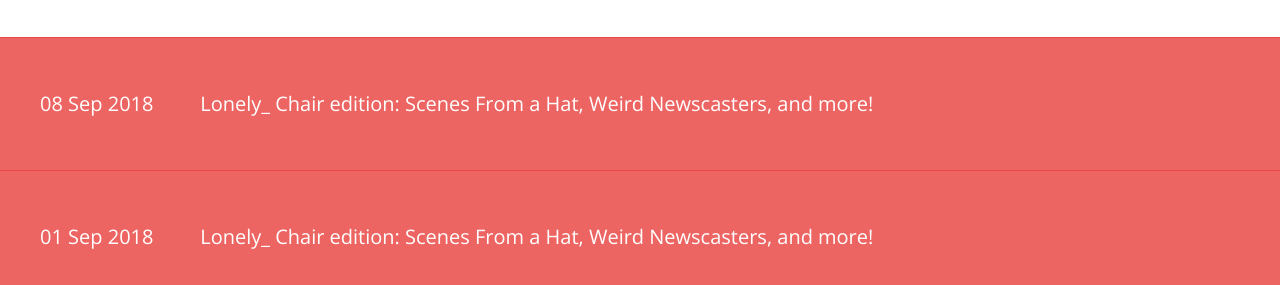
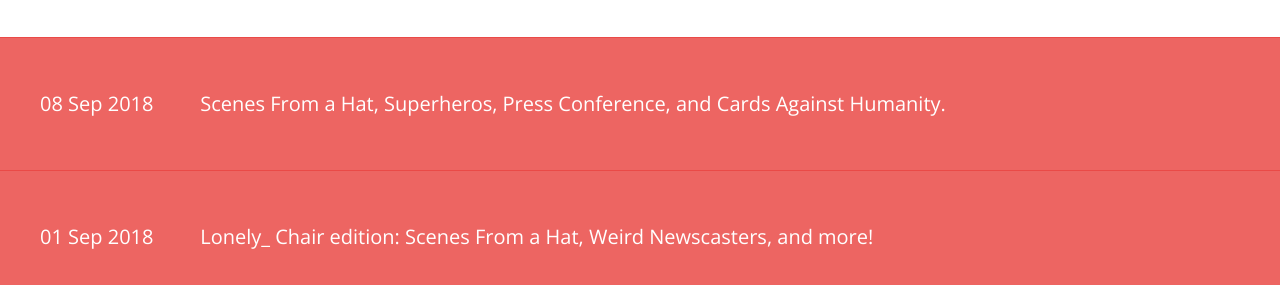
Before and after one commit to WhoseLine/whoseline.club, a Jekyll site: the page built from index.html, in a window 1280 px wide and 900 px high, scrolled down 725 px. Shown: the part 170-455 px from the top of the window. Built offline with Jekyll 4.4.1, drawn with Linux system fonts in a browser that asks for light colours; the list of posts is cut into pages by our own code.

Commit message:
Update 2018-09-08-11.md

```diff
--- a/_posts/2018-09-08-11.md
+++ b/_posts/2018-09-08-11.md
@@ -1,6 +1,6 @@
 ---
 layout: post
-title:  "Lonely_ Chair edition: Scenes From a Hat, Weird Newscasters, and more!"
+title:  "Scenes From a Hat, Superheros, Press Conference, and Cards Against Humanity."
 date:   2018-09-08 21:30:00
 youtube: aLvIMQiZ2DM
 ---
```
